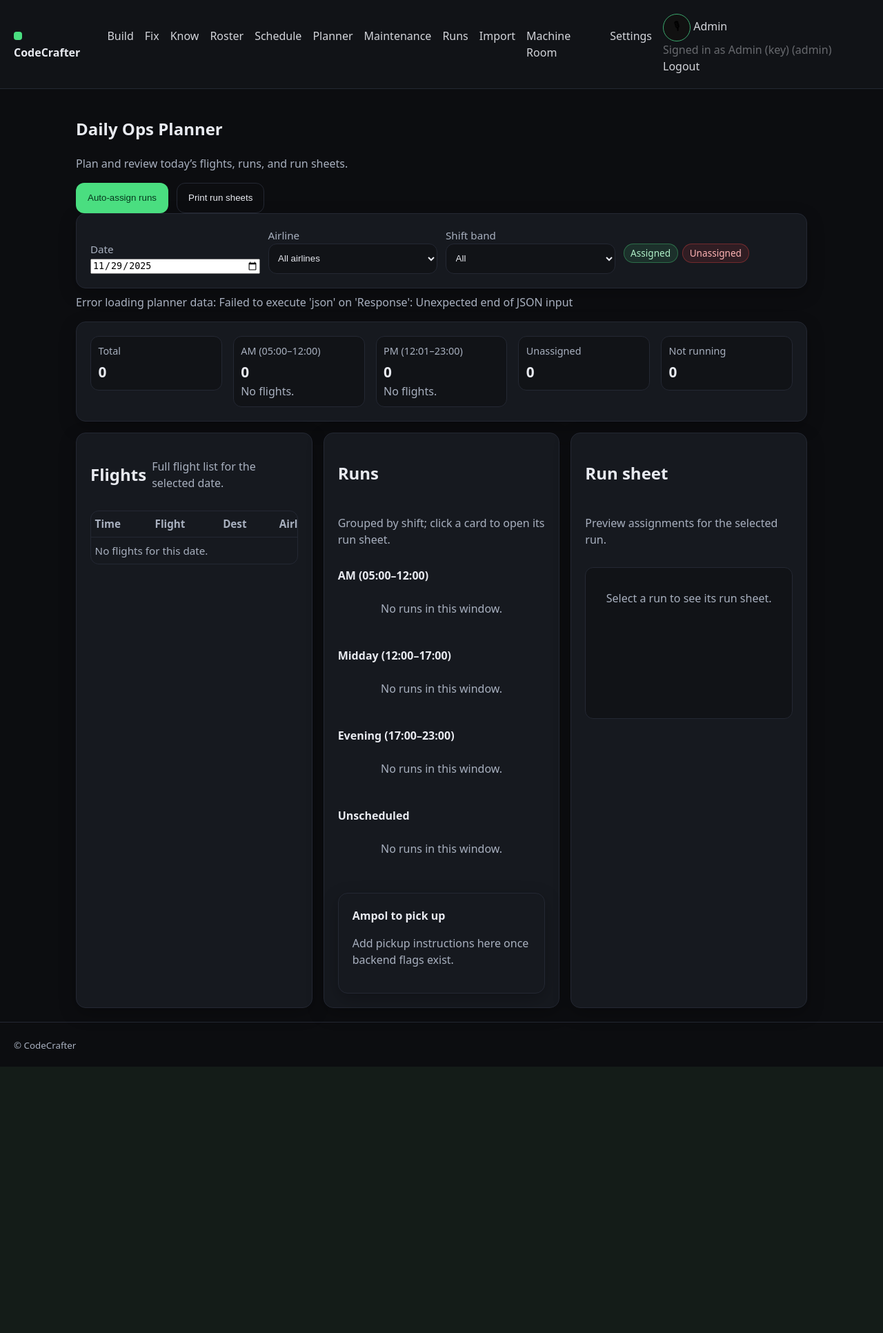
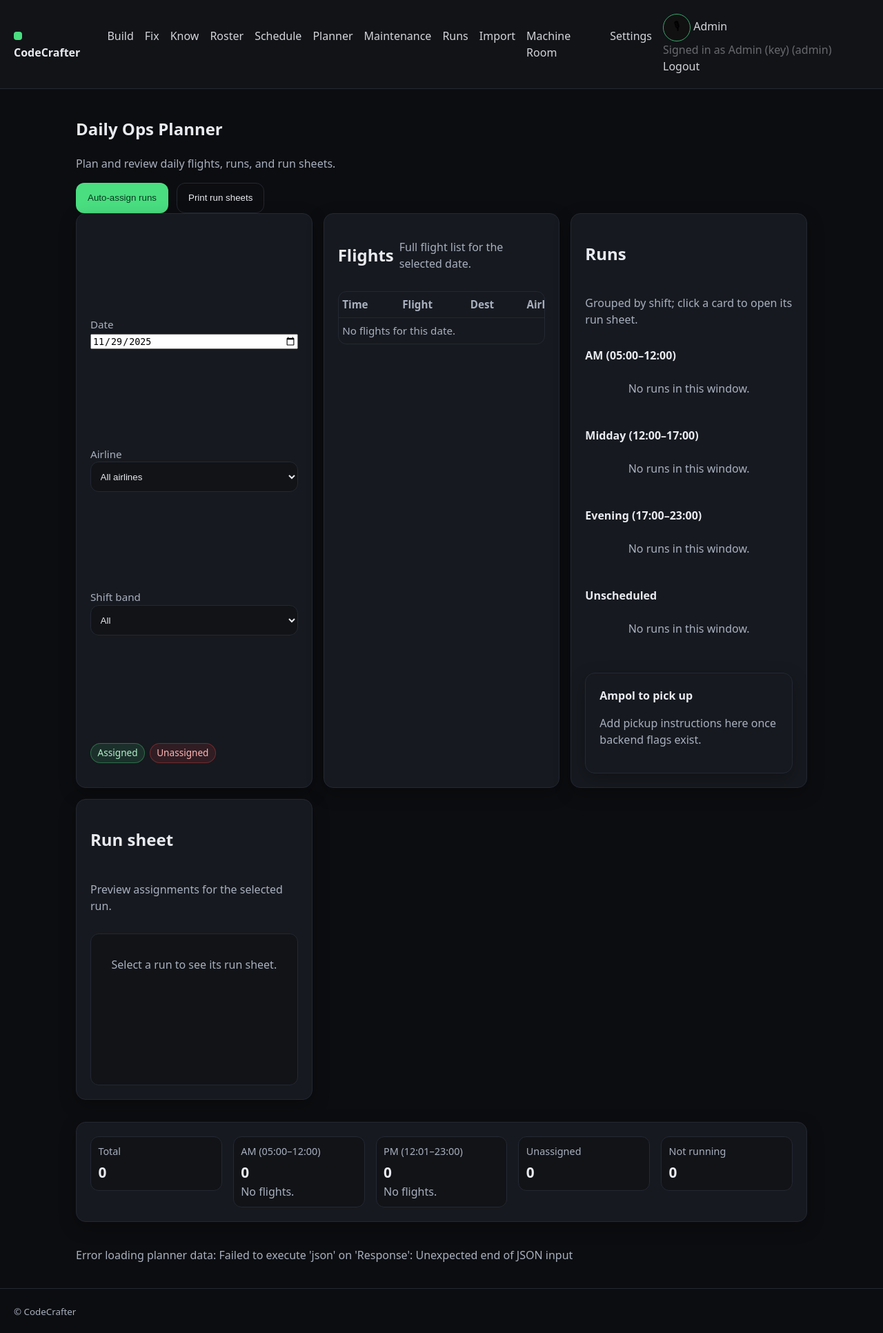
Before and after one commit to joesch21/Brain, a Flask app: page /planner in a window 1280 px wide. Shown: the whole page at 69% size. Before the commit the page ends 1546 px from the top, so only its background shows below. Run offline with Flask 3, Linux system fonts and the light colour scheme; the visitor is signed in with stand-in values (Sample User, id 1); data that the repository does not hold is empty.

Commit message:
Update planner proxy handling and layout

```diff
--- a/app.py
+++ b/app.py
@@ -324,6 +324,9 @@
     """Forward a request from Brain to the Code_Crafter2 API."""
 
     base = app.config.get("CODE_CRAFTER2_API_BASE", CODE_CRAFTER2_API_BASE).rstrip("/")
+    if not base:
+        return jsonify({"error": "CODE_CRAFTER2_API_BASE not configured"}), 500
+
     url = f"{base}{path}"
 
     try:
--- a/templates/planner.html
+++ b/templates/planner.html
@@ -168,13 +168,18 @@
     grid-template-columns: repeat(auto-fit, minmax(280px, 1fr));
     gap: 1rem;
   }
+  .planner-footer {
+    margin-top: 1rem;
+    display: grid;
+    gap: 0.75rem;
+  }
 </style>
 
 <section class="cc-page cc-page--wide" id="planner-root">
   <header class="cc-page-header">
     <div>
       <h1 class="cc-h1">Daily Ops Planner</h1>
-      <p class="cc-body planner-muted">Plan and review today’s flights, runs, and run sheets.</p>
+      <p class="cc-body planner-muted">Plan and review daily flights, runs, and run sheets.</p>
     </div>
     <div class="cc-page-header__actions planner-inline">
       <button id="planner-auto-assign" class="cc-btn cc-btn--primary">Auto-assign runs</button>
@@ -182,6 +187,7 @@
     </div>
   </header>
 
+  <section class="cc-grid cc-grid--planner">
     <div class="cc-card cc-card--elev planner-filters" aria-label="Planner filters">
       <div>
         <label for="plannerDate">Date</label>
@@ -216,10 +222,6 @@
       </div>
     </div>
 
-  <p id="plannerStatus" class="planner-status cc-text--danger"></p>
-  <div id="planner-summary" class="planner-summary cc-card cc-card--elev"></div>
-
-  <div class="cc-grid cc-grid--planner">
     <section class="cc-card cc-card--elev">
       <div class="planner-column__header">
         <div class="planner-section-title">
@@ -258,7 +260,12 @@
       </div>
       <div id="planner-run-sheet" class="planner-run-sheet"></div>
     </section>
-  </div>
+  </section>
+
+  <footer class="cc-page-footer planner-footer">
+    <div id="planner-summary" class="planner-summary cc-card cc-card--elev"></div>
+    <p id="plannerStatus" class="planner-status cc-text--danger"></p>
+  </footer>
 </section>
 
 <script src="{{ url_for('static', filename='js/planner.js') }}"></script>
```
Lines whose indentation alone changed are shown as unchanged.
